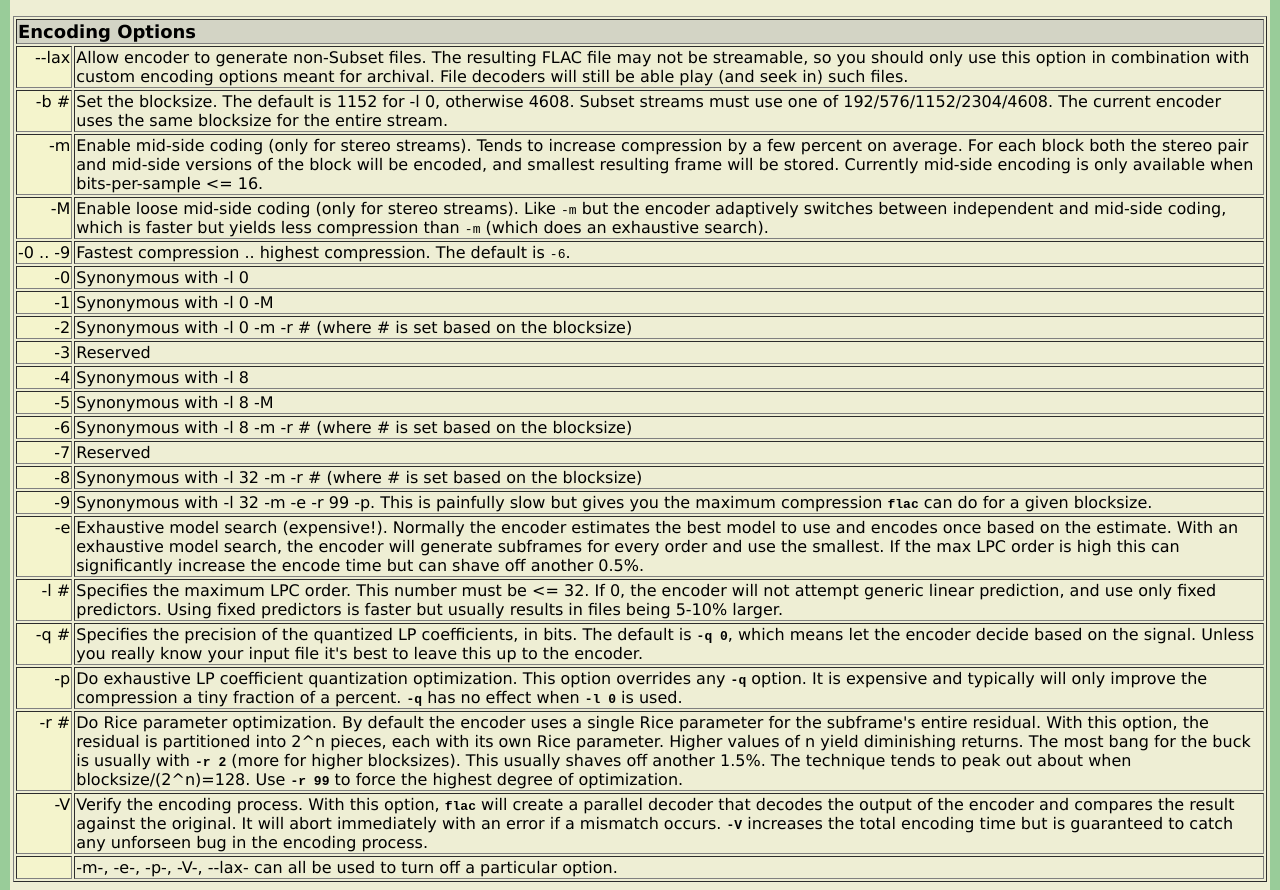
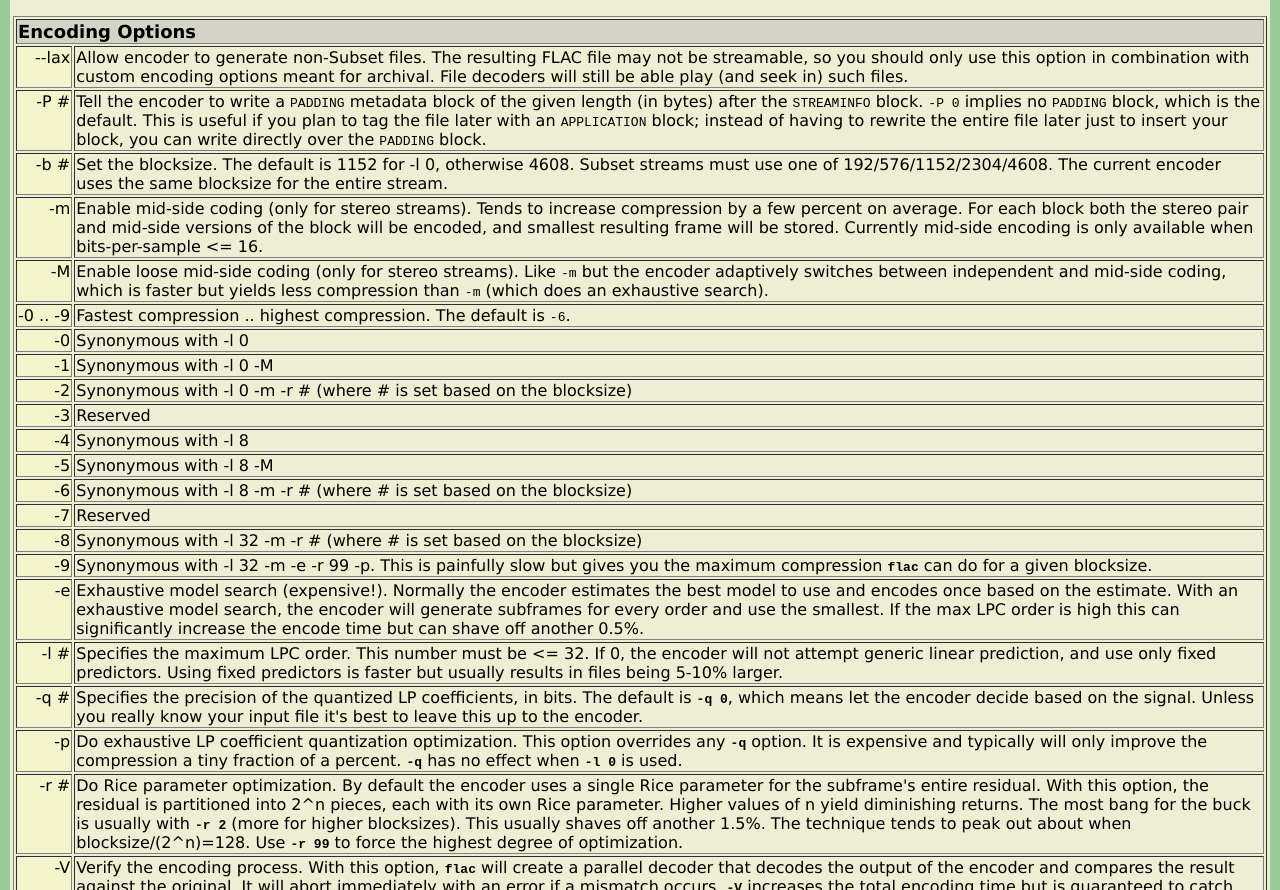
Before and after one commit to toofishes/flac, a plain HTML site: page doc/documentation.html in a window 1280 px wide. Shown: the part 1020-1910 px from the top of the page. Drawn offline with Linux system fonts and the light colour scheme.

Commit message:
add -P option

```diff
--- a/doc/documentation.html
+++ b/doc/documentation.html
@@ -198,6 +198,14 @@
 			</TD>
 			<TD>
 				Allow encoder to generate non-Subset files.  The resulting FLAC file may not be streamable, so you should only use this option in combination with custom encoding options meant for archival.  File decoders will still be able play (and seek in) such files.
+			</TD>
+		</TR>
+		<TR>
+			<TD NOWRAP ALIGN="RIGHT" VALIGN="TOP" BGCOLOR="#F4F4CC">
+				-P #
+			</TD>
+			<TD>
+				  Tell the encoder to write a <TT>PADDING</TT> metadata block of the given length (in bytes) after the <TT>STREAMINFO</TT> block.  <TT>-P 0</TT> implies no <TT>PADDING</TT> block, which is the default.  This is useful if you plan to tag the file later with an <TT>APPLICATION</TT> block; instead of having to rewrite the entire file later just to insert your block, you can write directly over the <TT>PADDING</TT> block.
 			</TD>
 		</TR>
 		<TR>
```
Also changed, not shown: 1 other file.
